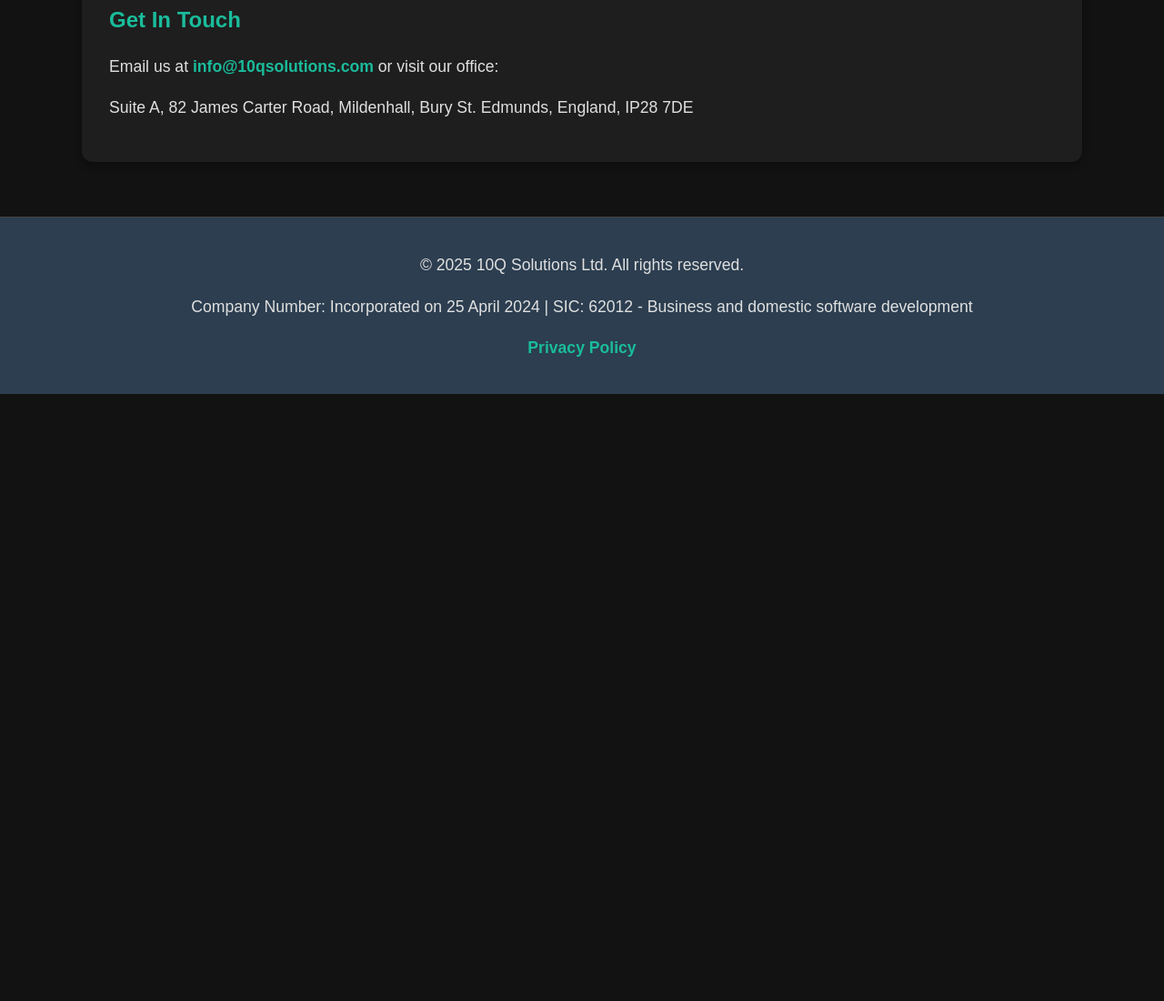
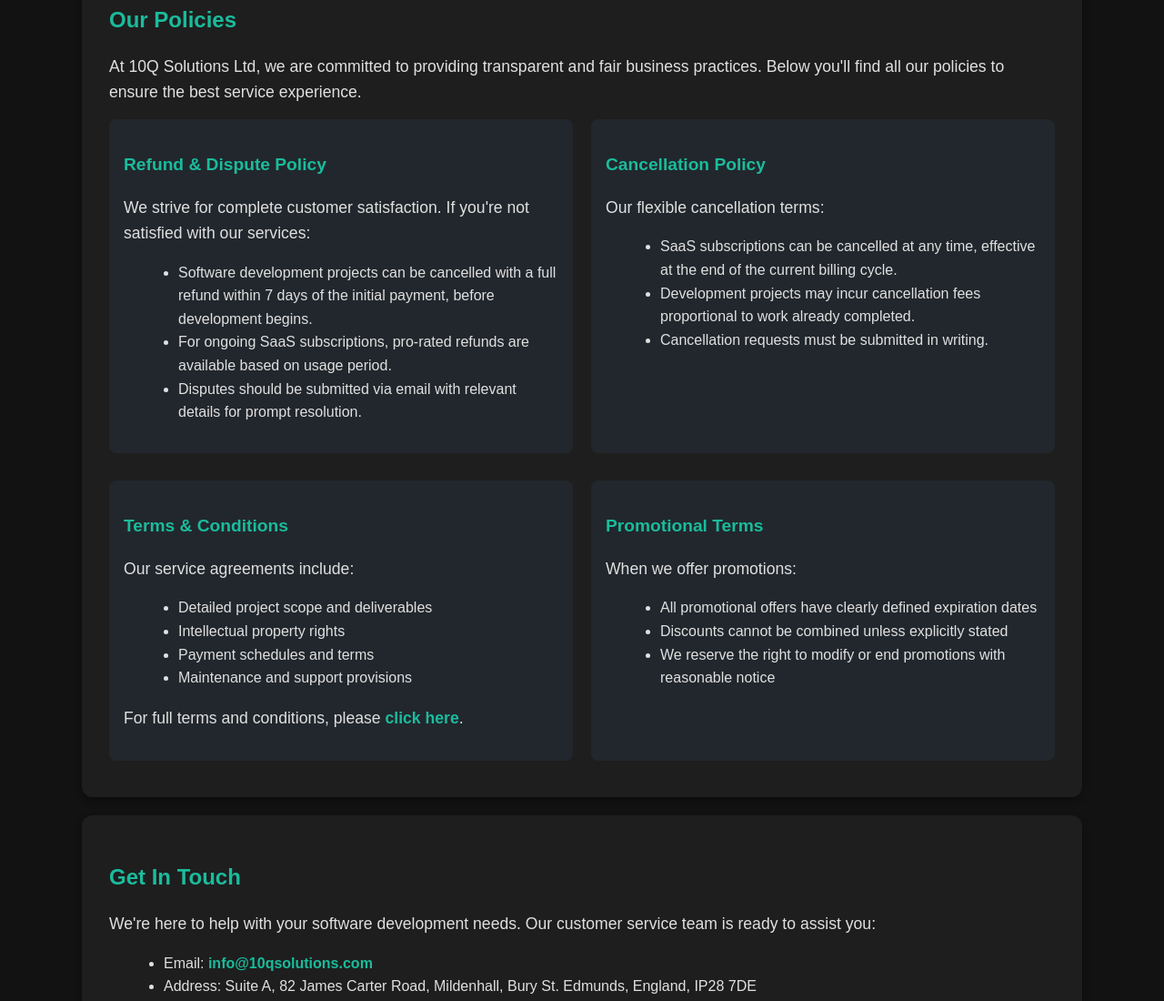
Before and after one commit to absoluteeo/10q, a plain HTML site: page index.html in a window 1280 px wide. Shown: the part 950-2050 px from the top of the page at 91% size. Before the commit the page ends 1383 px from the top, so only its background shows below. Drawn offline with Linux system fonts and the light colour scheme.

Commit message:
Update index.html

```diff
--- a/index.html
+++ b/index.html
@@ -53,7 +53,7 @@
             transform: translateY(-4px);
         }
 
-        h1, h2 {
+        h1, h2, h3 {
             color: var(--accent-color);
             margin-bottom: 16px;
         }
@@ -99,6 +99,36 @@
         .cta-button:hover {
             background-color: var(--hover-color);
         }
+
+        ul {
+            list-style-type: disc;
+            margin-left: 20px;
+            margin-bottom: 16px;
+        }
+
+        .policies-container {
+            display: grid;
+            grid-template-columns: 1fr 1fr;
+            gap: 20px;
+        }
+
+        @media (max-width: 768px) {
+            .policies-container {
+                grid-template-columns: 1fr;
+            }
+        }
+
+        .policy-card {
+            background-color: rgba(44, 62, 80, 0.3);
+            border-radius: 8px;
+            padding: 16px;
+            margin-bottom: 10px;
+        }
+
+        .policy-card h3 {
+            font-size: 1.2rem;
+            margin-bottom: 10px;
+        }
     </style>
 </head>
 <body>
@@ -123,17 +153,89 @@
             <p>✅ Custom-built SaaS platforms for business scalability.<br />✅ Expert iOS development for seamless user experiences.<br />✅ Proven track record of delivering high-performance software.</p>
         </div>
 
+        <div id="policies" class="section">
+            <h2>Our Policies</h2>
+            <p>At 10Q Solutions Ltd, we are committed to providing transparent and fair business practices. Below you'll find all our policies to ensure the best service experience.</p>
+
+            <div class="policies-container">
+                <div class="policy-card">
+                    <h3>Refund & Dispute Policy</h3>
+                    <p>We strive for complete customer satisfaction. If you're not satisfied with our services:</p>
+                    <ul>
+                        <li>Software development projects can be cancelled with a full refund within 7 days of the initial payment, before development begins.</li>
+                        <li>For ongoing SaaS subscriptions, pro-rated refunds are available based on usage period.</li>
+                        <li>Disputes should be submitted via email with relevant details for prompt resolution.</li>
+                    </ul>
+                </div>
+
+                <div class="policy-card">
+                    <h3>Cancellation Policy</h3>
+                    <p>Our flexible cancellation terms:</p>
+                    <ul>
+                        <li>SaaS subscriptions can be cancelled at any time, effective at the end of the current billing cycle.</li>
+                        <li>Development projects may incur cancellation fees proportional to work already completed.</li>
+                        <li>Cancellation requests must be submitted in writing.</li>
+                    </ul>
+                </div>
+
+                <div class="policy-card">
+                    <h3>Terms & Conditions</h3>
+                    <p>Our service agreements include:</p>
+                    <ul>
+                        <li>Detailed project scope and deliverables</li>
+                        <li>Intellectual property rights</li>
+                        <li>Payment schedules and terms</li>
+                        <li>Maintenance and support provisions</li>
+                    </ul>
+                    <p>For full terms and conditions, please <a href="/terms.html">click here</a>.</p>
+                </div>
+
+                <div class="policy-card">
+                    <h3>Promotional Terms</h3>
+                    <p>When we offer promotions:</p>
+                    <ul>
+                        <li>All promotional offers have clearly defined expiration dates</li>
+                        <li>Discounts cannot be combined unless explicitly stated</li>
+                        <li>We reserve the right to modify or end promotions with reasonable notice</li>
+                    </ul>
+                </div>
+            </div>
+        </div>
+
         <div id="contact" class="section">
             <h2>Get In Touch</h2>
-            <p>Email us at <a href="mailto:info@10qsolutions.com">info@10qsolutions.com</a> or visit our office:</p>
-            <p>Suite A, 82 James Carter Road, Mildenhall, Bury St. Edmunds, England, IP28 7DE</p>
+            <p>We're here to help with your software development needs. Our customer service team is ready to assist you:</p>
+            <ul>
+                <li>Email: <a href="mailto:info@10qsolutions.com">info@10qsolutions.com</a></li>
+                <li>Address: Suite A, 82 James Carter Road, Mildenhall, Bury St. Edmunds, England, IP28 7DE</li>
+            </ul>
+            </div>
+
+        <div id="compliance" class="section">
+            <h2>Compliance Information</h2>
+            <p>10Q Solutions Ltd is committed to maintaining the highest standards of business transparency and regulatory compliance.</p>
+
+            <h3>Know Your Customer (KYC) Compliance</h3>
+            <p>We work with Stripe as our payment processor to provide secure transaction services. In accordance with financial regulations and "Know Your Customer" obligations, we maintain this website with all required business information.</p>
+
+            <h3>Legal Requirements</h3>
+            <p>This website fulfills payment processor requirements by providing:</p>
+            <ul>
+                <li>Our business name and registration details</li>
+                <li>Clear descriptions of all services offered</li>
+                <li>Multiple customer service contact methods</li>
+                <li>Comprehensive policy information including refunds, disputes, and cancellations</li>
+                <li>Terms and conditions for all services and promotions</li>
+            </ul>
+
+            <p>For more information about our compliance practices or if you have any questions, please <a href="#contact">contact us</a>.</p>
         </div>
     </div>
 
     <footer>
         <p>&copy; 2025 10Q Solutions Ltd. All rights reserved.</p>
         <p>Company Number: Incorporated on 25 April 2024 | SIC: 62012 - Business and domestic software development</p>
-        <p><a href="/privacy.html">Privacy Policy</a></p>
+        <p><a href="/privacy.html">Privacy Policy</a> | <a href="/terms.html">Terms & Conditions</a> | <a href="#policies">Business Policies</a></p>
     </footer>
 </body>
 </html>
```
